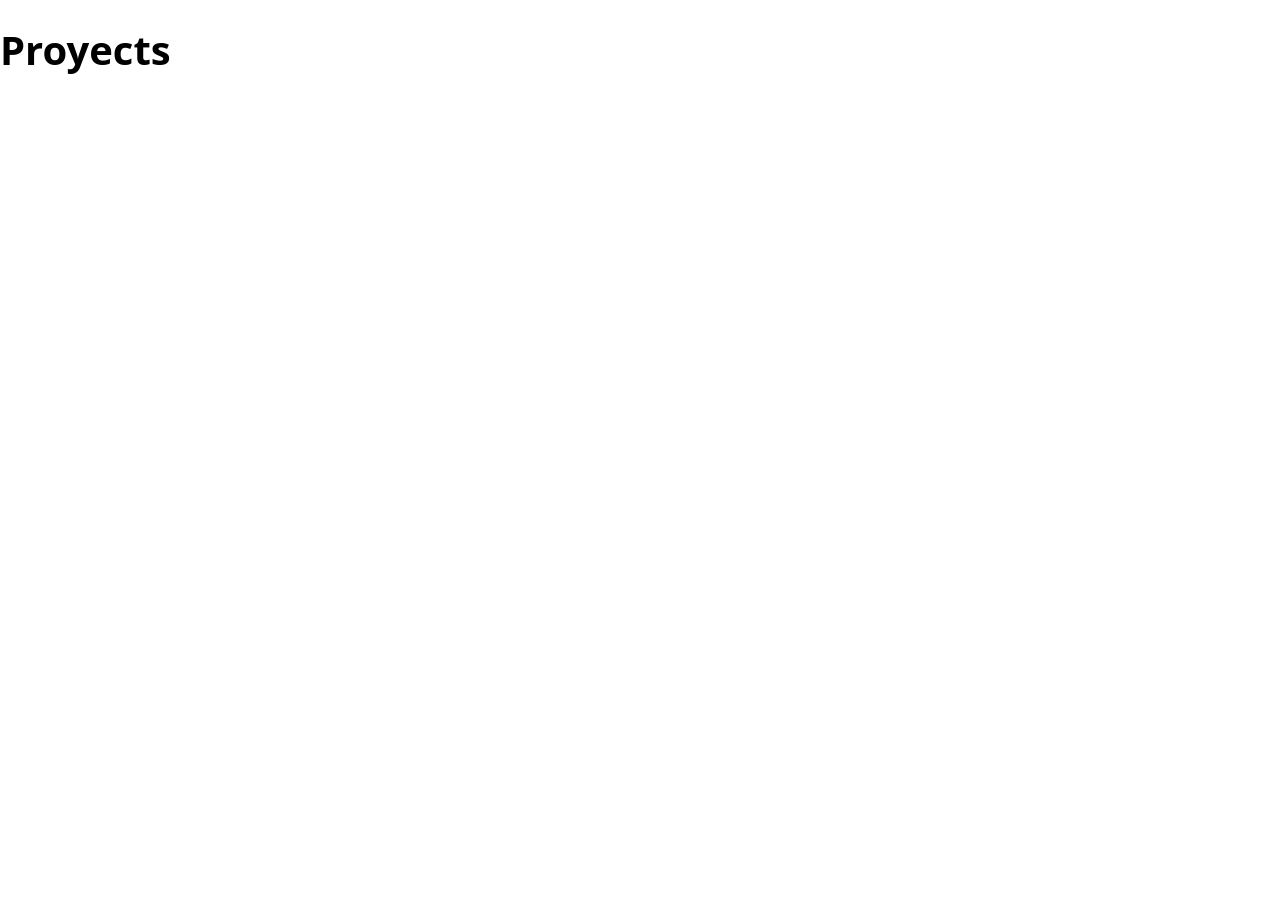
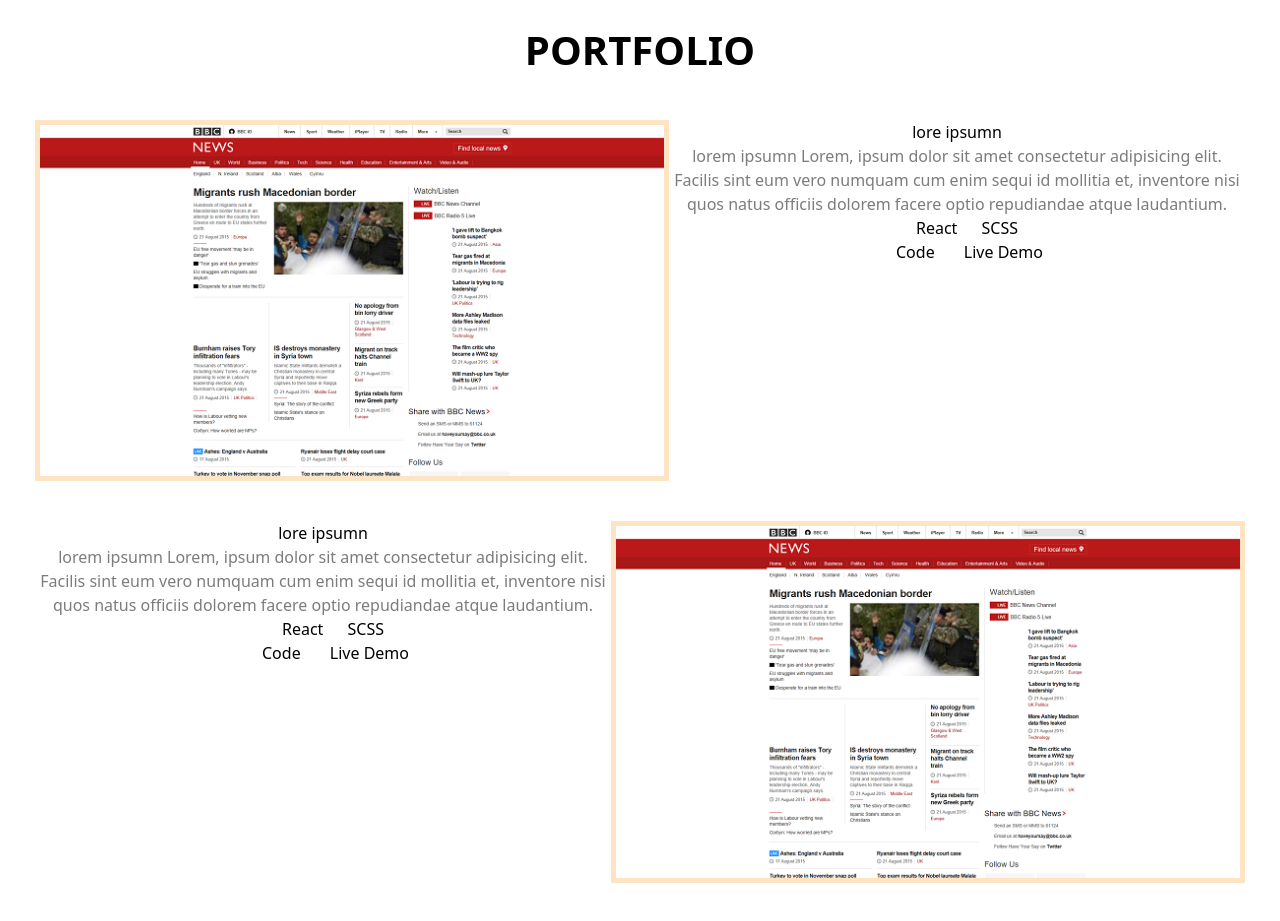
Before and after one commit to delvissoto/Portfolio, a Next.js app: page / in a window 1280 px wide. Shown: the part 1580-2501 px from the top of the page. Before the commit the page ends 1660 px from the top, so only its background shows below. Built offline with nearby package versions, Linux system fonts and the light colour scheme.

Commit message:
submitting template for portfolio area

```diff
--- a/pages/Aboutme.js
+++ b/pages/Aboutme.js
@@ -14,7 +14,7 @@
 
       <div className='aboutmearea'>
         <h1>About Me</h1>
-        <p className='lightgreytext'>Hi there! My name is Delvis Soto, and I'm a firefighter in the US Army. I've dedicated my career to helping others and making a positive impact in my community. When I'm not on duty, I love spending time with my family and my two beloved dogs. I'm also an avid gamer and enjoy playing video games in my free time.Overall, I'm passionate about both my career as a firefighter and my work as a web developer. I believe that my diverse skill set and dedication to excellence make me a valuable asset to any team.</p>
+        <p className='lightgreytext'>Hi there! My name is Delvis Soto, and I'm a firefighter in the US Army. I've dedicated my career to helping others and making a positive impact in my community. When I'm not on duty, I love spending time with my family and my two beloved dogs.Overall, I'm passionate about both my career as a firefighter and my work as a web developer. I believe that my diverse skill set and dedication to excellence make me a valuable asset to any team.</p>
         <br/>
         </div>
       </div>
--- a/pages/Contact.js
+++ b/pages/Contact.js
@@ -1,13 +1,14 @@
 import React from 'react'
-import Navbar from '@/components/Navbar'
+import Image from 'next/image'
 
 
 const Contact = () => {
   return (
-  <footer>
+  <footer className='footer'>
     <h3>Contact Info</h3>
-    <a emailto='delvissoto99@icloud.com'>Email Me</a>
-    <p></p>
+    <a href='mailto:delvissoto99@icloud.com'>delvissoto99@icloud.com</a>
+
+    <p>Cell: (302) 567-9707</p>
   </footer>
   )
 }
--- a/pages/Proyects.js
+++ b/pages/Proyects.js
@@ -1,11 +1,85 @@
 import React from 'react'
-
+import Image from 'next/image'
+import myWebSiteOne from '../public/websiteDesktop.png'
 
 
 const Proyects = () => {
   return (
     <div className='proyectsArea'>
-      <h1>Proyects</h1>
+       <h1 className='proyect'>PORTFOLIO</h1>
+    <div className='proyectssections'>
+     <div className='portfolioSubDiv'>
+        <Image className='portfolioImage' src={myWebSiteOne}/>
+
+        <div className='portfoliotext'>
+          <h3>lore ipsumn</h3>
+          <p  className='lightgreytext'>lorem ipsumn Lorem, ipsum dolor sit amet consectetur adipisicing elit. Facilis sint eum vero numquam cum enim sequi id mollitia et, inventore nisi quos natus officiis dolorem facere optio repudiandae atque laudantium.</p>
+          <a className='lenguageused'>React</a> <a className='lenguageused'>SCSS</a> <br/>
+        <a className='codeDemo'>Code </a> <a className='codeDemo'>Live Demo</a>
+        </div>
+
+     </div>
+
+
+     <div className='portfolioSubDiv'>
+
+
+        <div className='portfoliotext'>
+          <h3>lore ipsumn</h3>
+          <p  className='lightgreytext'>lorem ipsumn Lorem, ipsum dolor sit amet consectetur adipisicing elit. Facilis sint eum vero numquam cum enim sequi id mollitia et, inventore nisi quos natus officiis dolorem facere optio repudiandae atque laudantium.</p>
+          <a className='lenguageused'>React</a> <a className='lenguageused'>SCSS</a> <br/>
+        <a className='codeDemo'>Code </a> <a className='codeDemo'>Live Demo</a>
+        </div>
+        <Image className='portfolioImage' src={myWebSiteOne}/>
+
+     </div>
+     <div className='portfolioSubDiv'>
+        <Image className='portfolioImage' src={myWebSiteOne}/>
+
+        <div className='portfoliotext'>
+          <h3>lore ipsumn</h3>
+          <p  className='lightgreytext'>lorem ipsumn Lorem, ipsum dolor sit amet consectetur adipisicing elit. Facilis sint eum vero numquam cum enim sequi id mollitia et, inventore nisi quos natus officiis dolorem facere optio repudiandae atque laudantium.</p>
+          <a className='lenguageused'>React</a> <a className='lenguageused'>SCSS</a> <br/>
+        <a className='codeDemo'>Code </a> <a className='codeDemo'>Live Demo</a>
+        </div>
+
+     </div>
+     <div className='portfolioSubDiv'>
+
+
+        <div className='portfoliotext'>
+          <h3>lore ipsumn</h3>
+          <p  className='lightgreytext'>lorem ipsumn Lorem, ipsum dolor sit amet consectetur adipisicing elit. Facilis sint eum vero numquam cum enim sequi id mollitia et, inventore nisi quos natus officiis dolorem facere optio repudiandae atque laudantium.</p>
+          <a className='lenguageused'>React</a> <a className='lenguageused'>SCSS</a> <br/>
+        <a className='codeDemo'>Code </a> <a className='codeDemo'>Live Demo</a>
+        </div>
+        <Image className='portfolioImage' src={myWebSiteOne}/>
+
+     </div>
+     <div className='portfolioSubDiv'>
+        <Image className='portfolioImage' src={myWebSiteOne}/>
+
+        <div className='portfoliotext'>
+          <h3>lore ipsumn</h3>
+          <p  className='lightgreytext'>lorem ipsumn Lorem, ipsum dolor sit amet consectetur adipisicing elit. Facilis sint eum vero numquam cum enim sequi id mollitia et, inventore nisi quos natus officiis dolorem facere optio repudiandae atque laudantium.</p>
+          <a className='lenguageused'>React</a> <a className='lenguageused'>SCSS</a> <br/>
+        <a className='codeDemo'>Code </a> <a className='codeDemo'>Live Demo</a>
+        </div>
+
+     </div>
+     <div className='portfolioSubDiv'>
+
+
+        <div className='portfoliotext'>
+          <h3>lore ipsumn</h3>
+          <p  className='lightgreytext'>lorem ipsumn Lorem, ipsum dolor sit amet consectetur adipisicing elit. Facilis sint eum vero numquam cum enim sequi id mollitia et, inventore nisi quos natus officiis dolorem facere optio repudiandae atque laudantium.</p>
+          <a className='lenguageused'>React</a> <a className='lenguageused'>SCSS</a> <br/>
+        <a className='codeDemo'>Code </a> <a className='codeDemo'>Live Demo</a>
+        </div>
+        <Image className='portfolioImage' src={myWebSiteOne}/>
+
+     </div>
+    </div>
     </div>
   )
 }
--- a/pages/index.js
+++ b/pages/index.js
@@ -3,6 +3,7 @@
 // import {BsFillMoonStarsFill} from 'react-icons/bs'
 import Navbar from '@/components/Navbar'
 import Aboutme from './Aboutme'
+import Contact from './Contact'
 import Image from 'next/image'
 import myimage from '../public/DelvisSoto.JPG'
 import cssImage from '../public/css.png'
@@ -59,6 +60,7 @@
     </div>
     <Aboutme/>
    <Proyects/>
+   <Contact/>
     </main>
     </div>
   )
--- a/styles/globals.css
+++ b/styles/globals.css
@@ -8,7 +8,7 @@
 }
 .lightgreytext{
     color: rgb(126, 123, 123);
-    font-size: 18px;
+    font-size: 16px;
     text-align: center;
 
 
@@ -147,17 +147,41 @@
 
 .ProyectsArea{
 
-    display: flex;
-
-    justify-content: center;
-
         height: 100vh;
-
              width: 100vw;
 
-                align-items: center;
+}
+.proyect{
+    text-align: center;
+}
+.portfolioImage{
+    height: 45%;
+    border: 5px solid bisque;
+}
+.portfolioSubDiv{
+    display: flex;
+    justify-content: center;
+    flex-wrap: wrap;
+    margin-top: 40px;
+}
+.portfoliotext{
+    width: 45%;
+    text-align: center;
+}
+.lenguageused{
+margin-left: 20px;
+}
 
-                      text-align: center;
+.codeDemo{
+margin-left: 25px;
+}
 
-                         flex-wrap: wrap;
+
+
+
+
+/* footer */
+.footer{
+    background-color: black;
+    color: white;
 }
```
Also changed, not shown: public/websiteDesktop.png (added).
